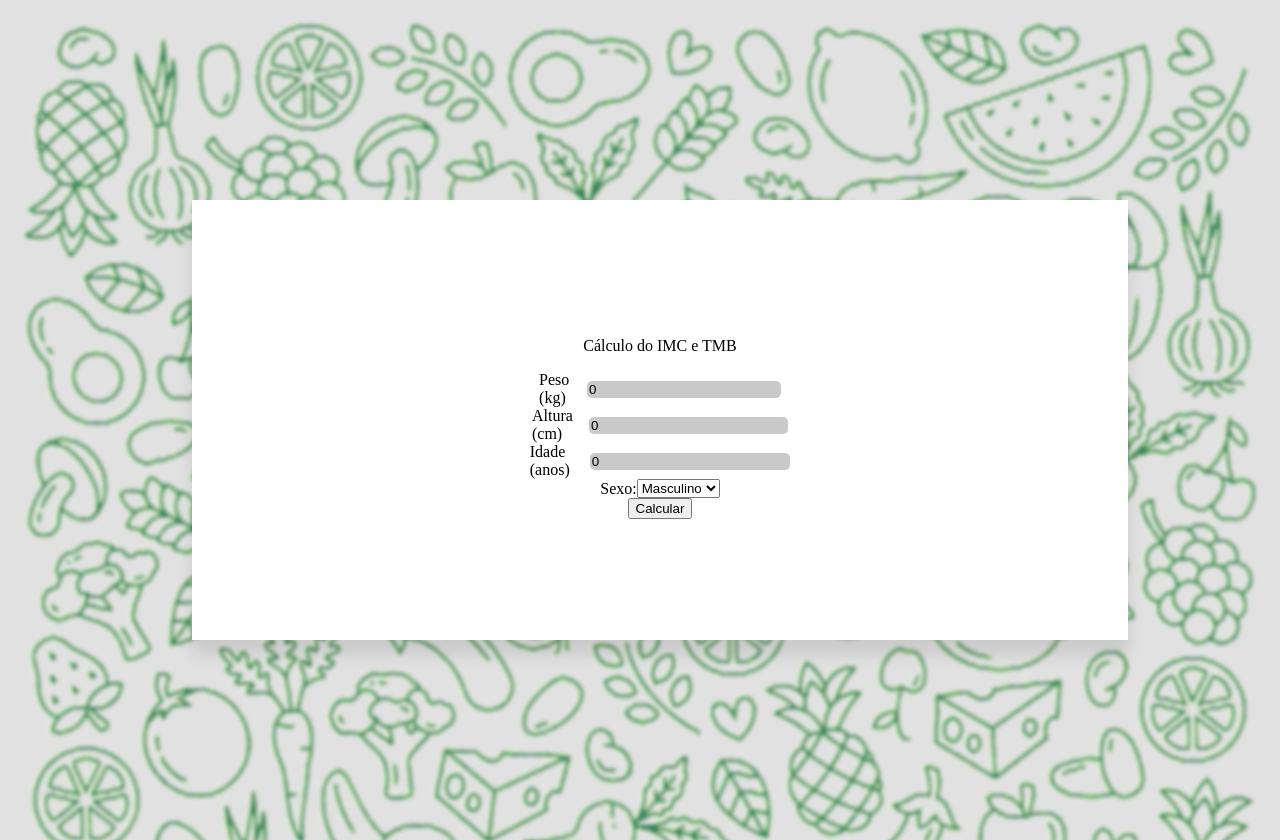
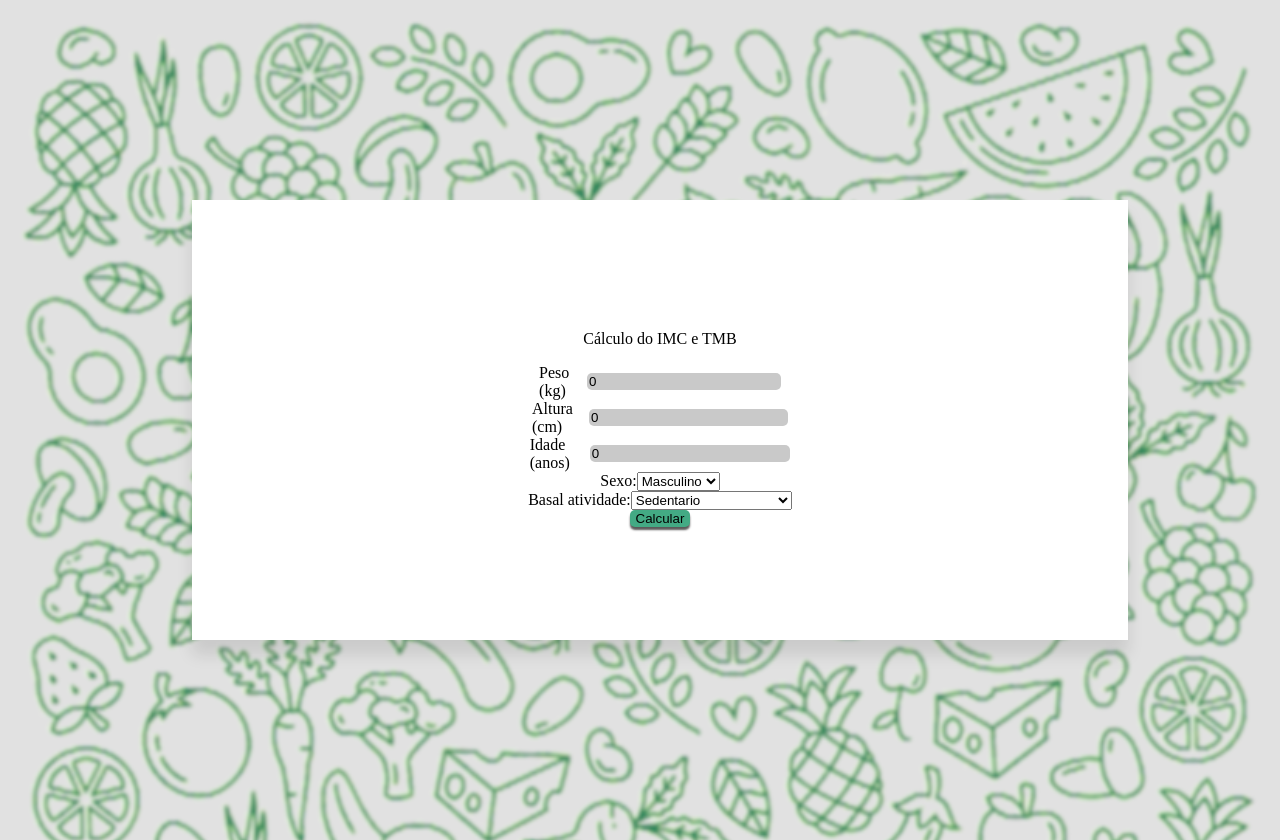
Before and after one commit to Steel-Hard/VitalU, a React (Vite) app in the folder front/: page /perfil/config in a window 1280 px wide. Shown: the top 840 px of the page. Built offline with nearby package versions, Linux system fonts and the light colour scheme.

Commit message:
classe de cálculos, limpeza no código, aplicação enum.

```diff
--- /dev/null
+++ b/front/src/class/calculosmet.ts
@@ -0,0 +1,55 @@
+
+
+export class CalculosMetabolicos{
+    static imc(altura:number,peso:number){
+        if (altura > 0) {
+            const alturacm = altura / 100; // Converte a altura de centímetros para metros
+            const res = (peso / (alturacm * alturacm)).toFixed(2);
+            return res;  // Arredonda o IMC para 2 casas decimais
+        }
+    }
+    static casoBasal(FatorAtividade:string){
+        let res:number = 0;
+        switch (FatorAtividade){
+            case 'Pouco ou nenhum exercício':
+                res = 1.2;
+                break;
+            case 'Exercício leve (1 A 3 dias por semana)':
+                res = 1.375;
+                break;
+            case 'Exercício moderado (3 a 5 dias por semana)':
+                res = 1.55;
+                break;
+            case 'Exercício intenso (6 a 7 dias por semna)':
+                res = 1.725;
+                break;
+            case 'Exercício muito intenso ( 2 vezes por dia treinos pesados)':
+                res = 1.9;
+                break;
+
+            default:
+                break;
+
+        }
+        return res;
+
+    }
+    static basal(altura:number,peso:number,idade:number,gen:string,FatorAtividade:string){
+        const fatorResp = this.casoBasal(FatorAtividade);
+        if (peso > 0 && altura > 0 && idade > 0) {
+            let tmbResult: number;
+            console.log(altura,peso,idade,gen,fatorResp)
+            if (gen === 'masculino') {
+                tmbResult = (88.36 + (13.4 * peso) + (4.8 * altura) - (5.7 * idade)) * fatorResp;
+            } else {
+                tmbResult = (447.6 + (9.2 * peso) + (3.1 * altura) - (4.3 * idade)) * fatorResp;
+            }
+            console.log(tmbResult)
+            return tmbResult.toFixed(2)// Arredonda a TMB para 2 casas decimais
+        }
+
+
+    }
+
+
+}
--- a/front/src/components/Button/Button.tsx
+++ b/front/src/components/Button/Button.tsx
@@ -1,6 +1,6 @@
 import styled from "styled-components";
 
-const BtnStl = styled.button<BtnProps>`
+export const BtnStl = styled.button<BtnProps>`
   background-color: rgb(67, 170, 132);
   border: none;
   box-shadow: 0 3px 2px #1a1616b5;
--- a/front/src/components/calcimc/Calcimc.tsx
+++ b/front/src/components/calcimc/Calcimc.tsx
@@ -1,72 +1,22 @@
 import { useState } from "react"
 import Campform from "../../components/Campform/Campform"
+import { BtnStl } from"../Button/Button"
 import { FlexDiv, FlexDivCo } from "../FlexDiv/FlexDIv";
-
-
-// export default function Calcimc(){
-//     const [peso,setPeso]=useState<number>(0)
-//     const [altura,setAltura]=useState<number>(0)
-//     const [imc,setImc] = useState<number>(0)
-
-//     function calcular(){
-//         let res=peso/(altura*altura)
-//         setImc (res)
-//     }
-//     return(
-//         <div>
-//             <p>Cálculo do IMC</p>
-//             <Campform label="peso" state={peso} funcState={setPeso}/>
-//             <Campform label="altura" state={altura} funcState={setAltura}/>
-//             <button onClick={calcular}>Calcular</button>
-//             <p> resultado : {imc}</p>
-//         </div>
-//     )
-// }
-
-
-
-// import React, { useState } from 'react';
-// import Campform from './Campform'; // Certifique-se de que o componente Campform esteja importado corretamente.
+import { FatorAtividade,Genero } from "../../enum/Objetivos";
+import { CalculosMetabolicos } from "../../class/calculosmet";
 
 export default function Calcimc() {
     const [peso, setPeso] = useState<number>(0);
     const [altura, setAltura] = useState<number>(0); // altura em metros
     const [idade, setIdade] = useState<number>(0);
     const [sexo, setSexo] = useState<string>('masculino'); // 'masculino' ou 'feminino'
-    const [imc, setImc] = useState<number | null>(null);
-    const [tmb, setTmb] = useState<number | null>(null);
+    const [imc, setImc] = useState<any>(null);
+    const [tmb, setTmb] = useState<any>(null);
+    const [fator, setFator] = useState<string>('Pouco ou nenhum exercício');
 
-    function calcularIMC() {
-        if (altura > 0) {
-            const alturacm = altura / 100; // Converte a altura de centímetros para metros
-            const res = peso / (alturacm * alturacm);
-            setImc(parseFloat(res.toFixed(2))); // Arredonda o IMC para 2 casas decimais
-        } else {
-            alert("Altura deve ser maior que zero!");
-        }
-    }
-
-    function calcularTMB() {
-        if (peso > 0 && altura > 0 && idade > 0) {
-            let tmbResult: number;
-            if (sexo === 'masculino') {
-                tmbResult = 88.36 + (13.4 * peso) + (4.8 * altura) - (5.7 * idade);
-            } else {
-                tmbResult = 447.6 + (9.2 * peso) + (3.1 * altura) - (4.3 * idade);
-            }
-            setTmb(parseFloat(tmbResult.toFixed(2))); // Arredonda a TMB para 2 casas decimais
-        } else {
-            alert("Preencha todos os campos corretamente!");
-        }
-    }
-
-    function calcular() {
-        calcularIMC();
-        calcularTMB();
-    }
 
     return (
-        <FlexDivCo>
+        <><FlexDivCo>
             <p>Cálculo do IMC e TMB</p>
             <Campform label="Peso (kg)" state={peso} funcState={setPeso} />
             <Campform label="Altura (cm)" state={altura} funcState={setAltura} />
@@ -75,15 +25,37 @@ export default function Calcimc() {
             <FlexDiv>
                 <label>Sexo:</label>
                 <select value={sexo} onChange={(e) => setSexo(e.target.value)}>
-                    <option value="masculino">Masculino</option>
-                    <option value="feminino">Feminino</option>
+                    <option value={Genero.M}>Masculino</option>
+                    <option value={Genero.F}>Feminino</option>
                 </select>
             </FlexDiv>
 
-            <button onClick={calcular}>Calcular</button>
+            <FlexDiv>
+                <label>Basal atividade:</label>
+                <select value={fator} onChange={(e) => setFator(e.target.value)}>
 
-            {imc !== null && <p>Resultado do IMC: {imc}</p>}
+                    <option value={FatorAtividade.sedentario}>Sedentario</option>
+                    <option value={FatorAtividade.atividadeLeve}>Atividade Leve</option>
+                    <option value={FatorAtividade.atividadeModerada}>Atividade Moderada</option>
+                    <option value={FatorAtividade.atividadeIntensa}>Atividade Intensa</option>
+                    <option value={FatorAtividade.atividadeMuitoIntensa}>Atividade Muito Intensa</option>
+
+                </select>
+            </FlexDiv>
+
+
+
+            <BtnStl onClick={() => {
+                setImc(CalculosMetabolicos.imc(altura,peso))
+                setTmb(CalculosMetabolicos.basal(altura,peso,idade,sexo,fator))
+
+            }}>Calcular</BtnStl>
+
+
+        </FlexDivCo>
+
+            <FlexDiv>{imc !== null && <p>Resultado do IMC: {imc}</p>}
             {tmb !== null && <p>Taxa Metabólica Basal (TMB): {tmb} kcal/dia</p>}
-        </FlexDivCo>
+            </FlexDiv></>
     );
 }
--- a/front/src/enum/Objetivos.ts
+++ b/front/src/enum/Objetivos.ts
@@ -4,4 +4,18 @@ enum Objetivos {
     ganharPeso = 'Ganhar Peso'
 }
 
-export default Objetivos
+
+enum Genero {
+    M = 'Masculino',
+    F = 'Feminino',
+}
+
+enum FatorAtividade{
+    sedentario = 'Pouco ou nenhum exercício',
+    atividadeLeve= 'Exercício leve (1 A 3 dias por semana)',
+    atividadeModerada = 'Exercício moderado (3 a 5 dias por semana)',
+    atividadeIntensa = 'Exercício intenso (6 a 7 dias por semna)',
+    atividadeMuitoIntensa = 'Exercício muito intenso ( 2 vezes por dia treinos pesados)'
+ }
+
+ export {Objetivos,Genero,FatorAtividade}
```
